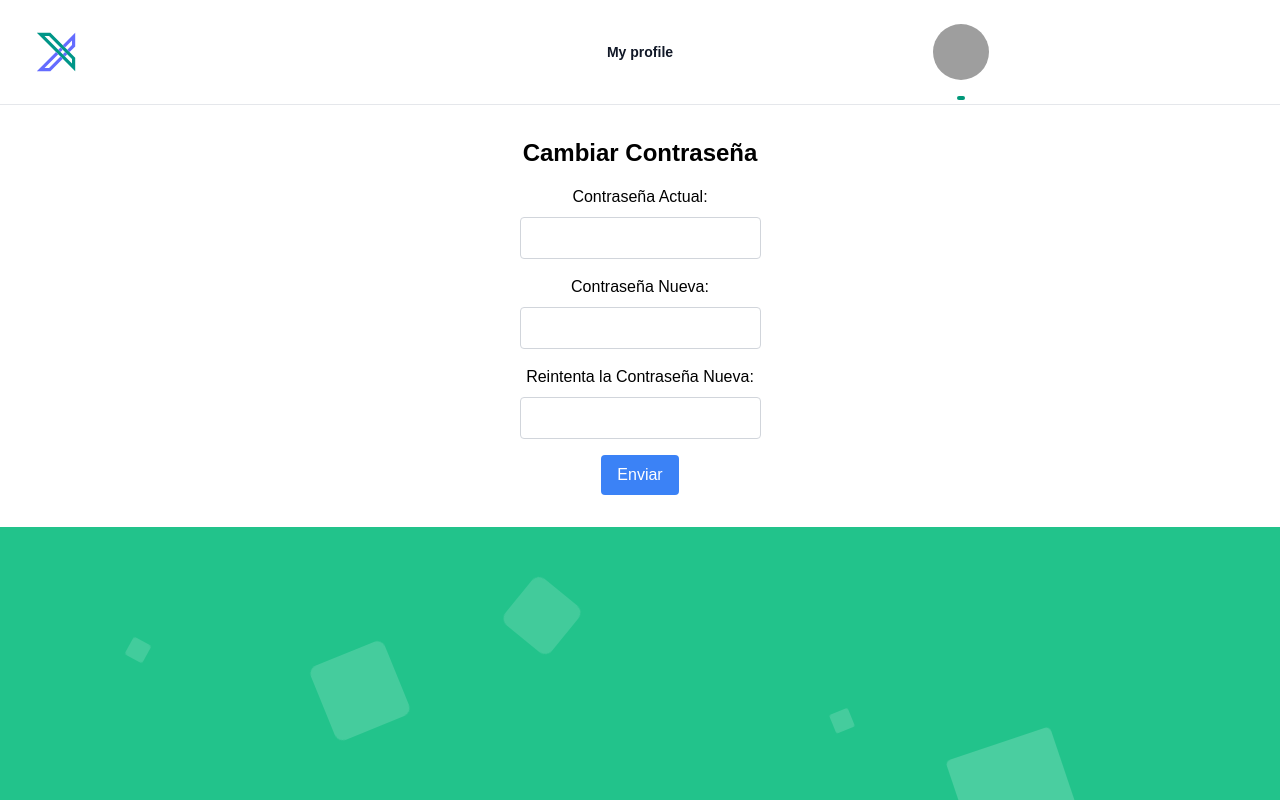
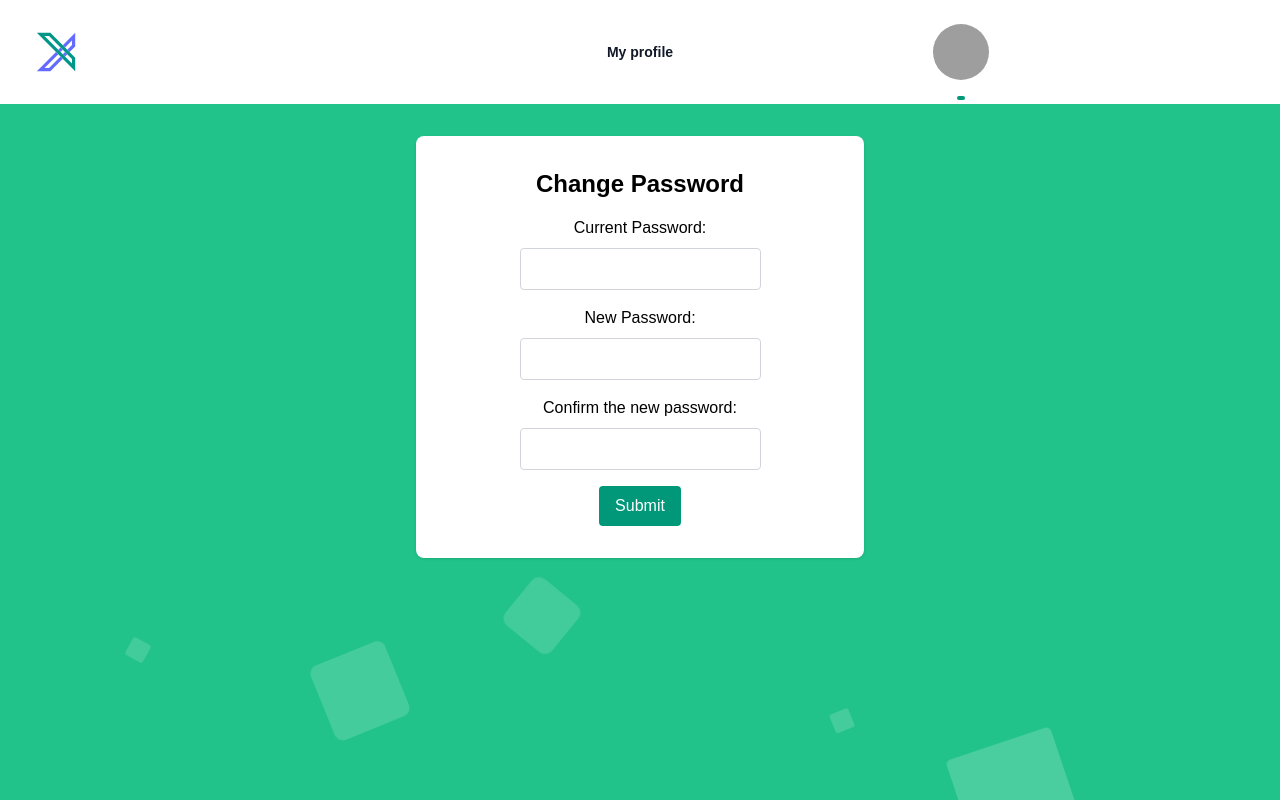
Before and after one commit to ExpertizeEafit/FrontEnd, a React (Vite) app: page /profile in a window 1280 px wide. Built offline with nearby package versions, Linux system fonts and the light colour scheme; grey boxes are pictures that could not be loaded; a web font is replaced by a local one.

Commit message:
Mod in my profile view

```diff
--- a/src/views/ProfileView.tsx
+++ b/src/views/ProfileView.tsx
@@ -14,7 +14,7 @@ export default function Home() {
 
     // Validar la contraseña antes de enviar el formulario
     if (newPassword !== confirmPassword) {
-      setPasswordError('Las contraseñas no coinciden');
+      setPasswordError('Passwords do not match');
     } else {
       setPasswordError('');
       // Enviar el formulario o realizar otras acciones
@@ -30,11 +30,12 @@ export default function Home() {
   return (
     <>
       <Navbar />
-      <div className="bg-white p-8 border-t">
-        <h2 className="text-2xl font-bold mb-4">Cambiar Contraseña</h2>
+      <div className="mt-8 mx-auto w-full max-w-md">
+            <div className="bg-white py-8 px-4 shadow rounded-lg px-10">
+        <h2 className="text-2xl font-bold mb-4">Change Password</h2>
         <form onSubmit={handleFormSubmit}>
         <div className="mb-4">
-            <label htmlFor="currentPassword" className="block mb-2">Contraseña Actual:</label>
+            <label htmlFor="currentPassword" className="block mb-2">Current Password:</label>
             <input
               type="password"
               id="currentPassword"
@@ -44,7 +45,7 @@ export default function Home() {
             />
           </div>
           <div className="mb-4">
-            <label htmlFor="newPassword" className="block mb-2">Contraseña Nueva:</label>
+            <label htmlFor="newPassword" className="block mb-2">New Password:</label>
             <input
               type="password"
               id="newPassword"
@@ -54,7 +55,7 @@ export default function Home() {
             />
           </div>
           <div className="mb-4">
-            <label htmlFor="confirmPassword" className="block mb-2">Reintenta la Contraseña Nueva:</label>
+            <label htmlFor="confirmPassword" className="block mb-2">Confirm the new password:</label>
             <input
               type="password"
               id="confirmPassword"
@@ -64,10 +65,11 @@ export default function Home() {
             />
           </div>
           {passwordError && <p className="text-red-500 mb-4">{passwordError}</p>}
-          <button type="submit" className="bg-blue-500 text-white px-4 py-2 rounded hover:bg-blue-600">
-            Enviar
+          <button type="submit" className="bg-[#009879] hover:bg-[#0bb894] text-white px-4 py-2 rounded">
+            Submit
           </button>
         </form>
+      </div>
       </div>
     </>
   );
```
